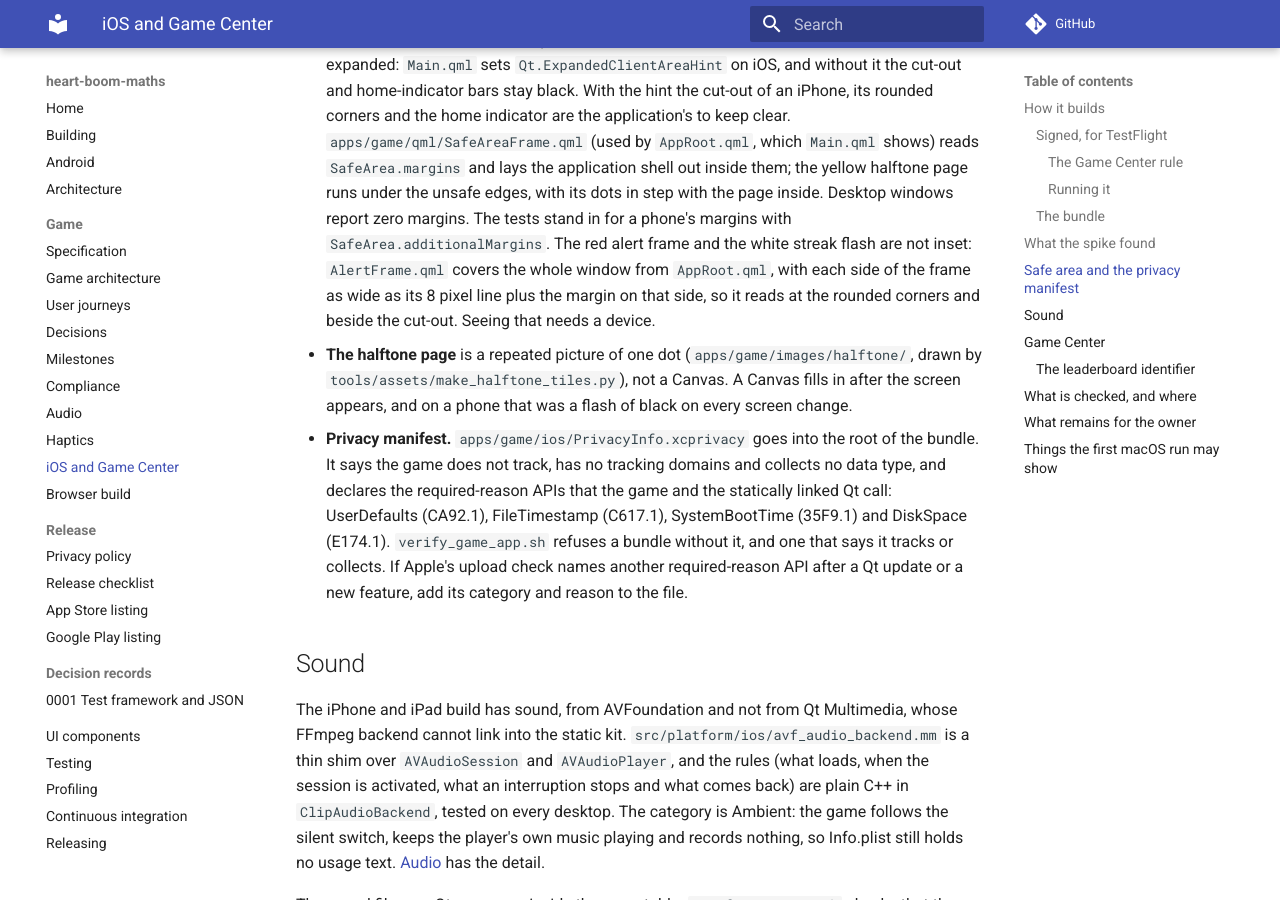
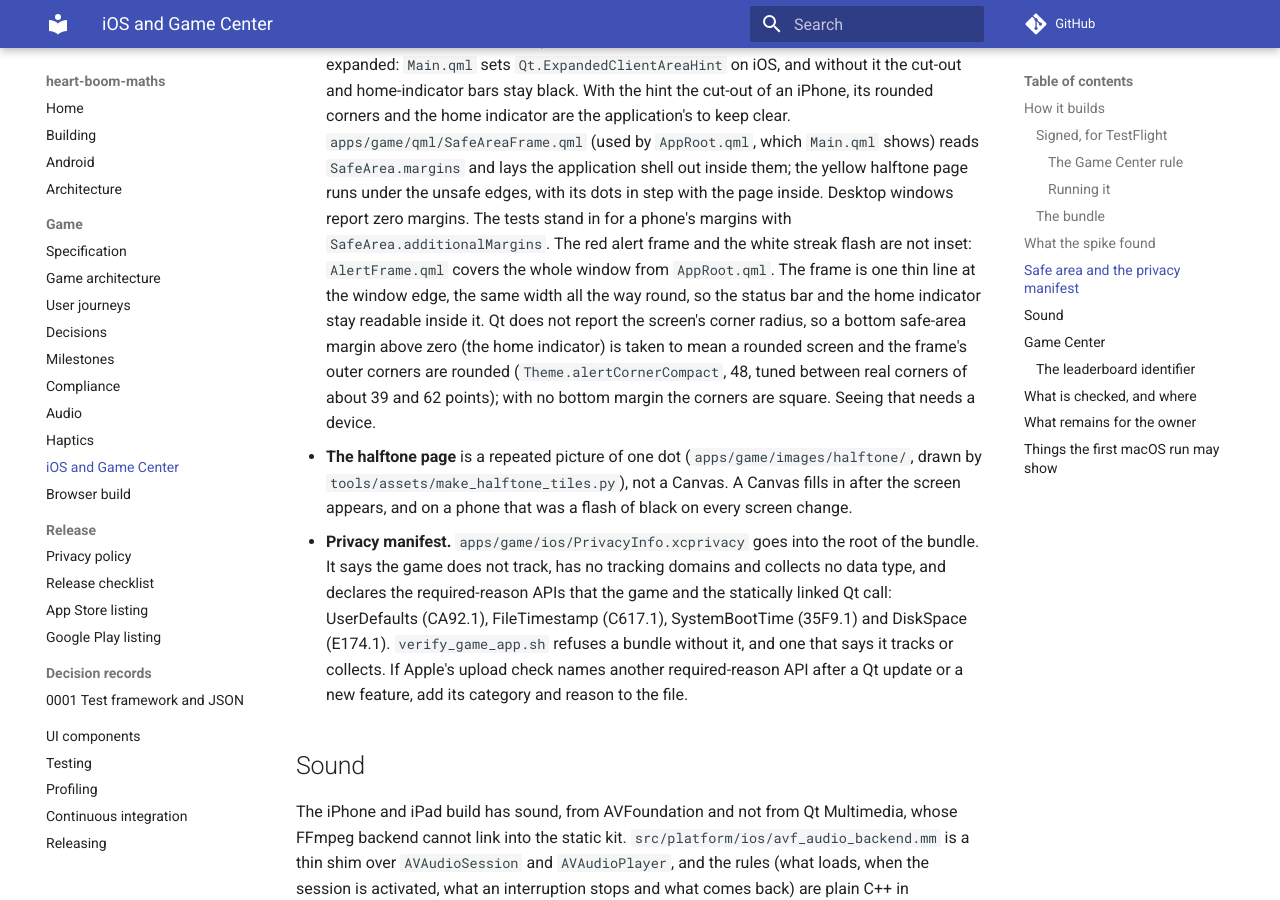
Before and after one commit to iainchesworthlabs/heart-boom-maths, an MkDocs documentation site: the page built from docs/ios.md, in a window 1280 px wide and 900 px high, scrolled down 3810 px. Built offline with MkDocs 1.6.1 and Material for MkDocs 9.7.7, drawn with Linux system fonts in a browser that asks for light colours; comment, search, counter and statistics services are not loaded.

Commit message:
Draw the alert frame as one thin rounded line at the window edge
The frame had grown with the safe-area margins into a 67 pixel band at
the top and a 42 pixel band at the bottom of an iPhone. It is now a
single border, the same width on every side, whose outer edge is the
window's. Qt does not report a screen's corner radius, so a bottom
safe-area margin (the home indicator) stands for a rounded screen: the
outer corners are rounded and the line is 11 wide, radius 48 on a phone
and 24 on a tablet. With no bottom margin the corners are square and
the line is the 8 pixel one of board CP3.

The numbers live in Theme. The tests read them from there and check the
drawn pixels at the edges and corners. The screenshot test also writes
renders masked by a phone's own corner radius.

Signed-off-by: Iain Chesworth <iain.chesworth@gmail.com>

```diff
--- a/docs/ios.md
+++ b/docs/ios.md
@@ -126,8 +126,11 @@ are then removed.
   `SafeArea.margins` and lays the application shell out inside them; the yellow halftone page runs under the unsafe edges,
   with its dots in step with the page inside. Desktop windows report zero margins. The tests stand in for a phone's
   margins with `SafeArea.additionalMargins`. The red alert frame and the white streak flash are not inset: `AlertFrame.qml`
-  covers the whole window from `AppRoot.qml`, with each side of the frame as wide as its 8 pixel line plus the margin on
-  that side, so it reads at the rounded corners and beside the cut-out. Seeing that needs a device.
+  covers the whole window from `AppRoot.qml`. The frame is one thin line at the window edge, the same width all the way
+  round, so the status bar and the home indicator stay readable inside it. Qt does not report the screen's corner radius,
+  so a bottom safe-area margin above zero (the home indicator) is taken to mean a rounded screen and the frame's outer
+  corners are rounded (`Theme.alertCornerCompact`, 48, tuned between real corners of about 39 and 62 points); with no
+  bottom margin the corners are square. Seeing that needs a device.
 - **The halftone page** is a repeated picture of one dot (`apps/game/images/halftone/`, drawn by
   `tools/assets/make_halftone_tiles.py`), not a Canvas. A Canvas fills in after the screen appears, and on a phone that was
   a flash of black on every screen change.
```
Also changed, not shown: changelog.d/alert-frame-full-window.fixed.md (+1 -1 lines), docs/testing.md (+2 -1 lines), docs/ui-components.md (+1 -1 lines), docs/user-journeys.md (+1 -1 lines), 7 other files.
